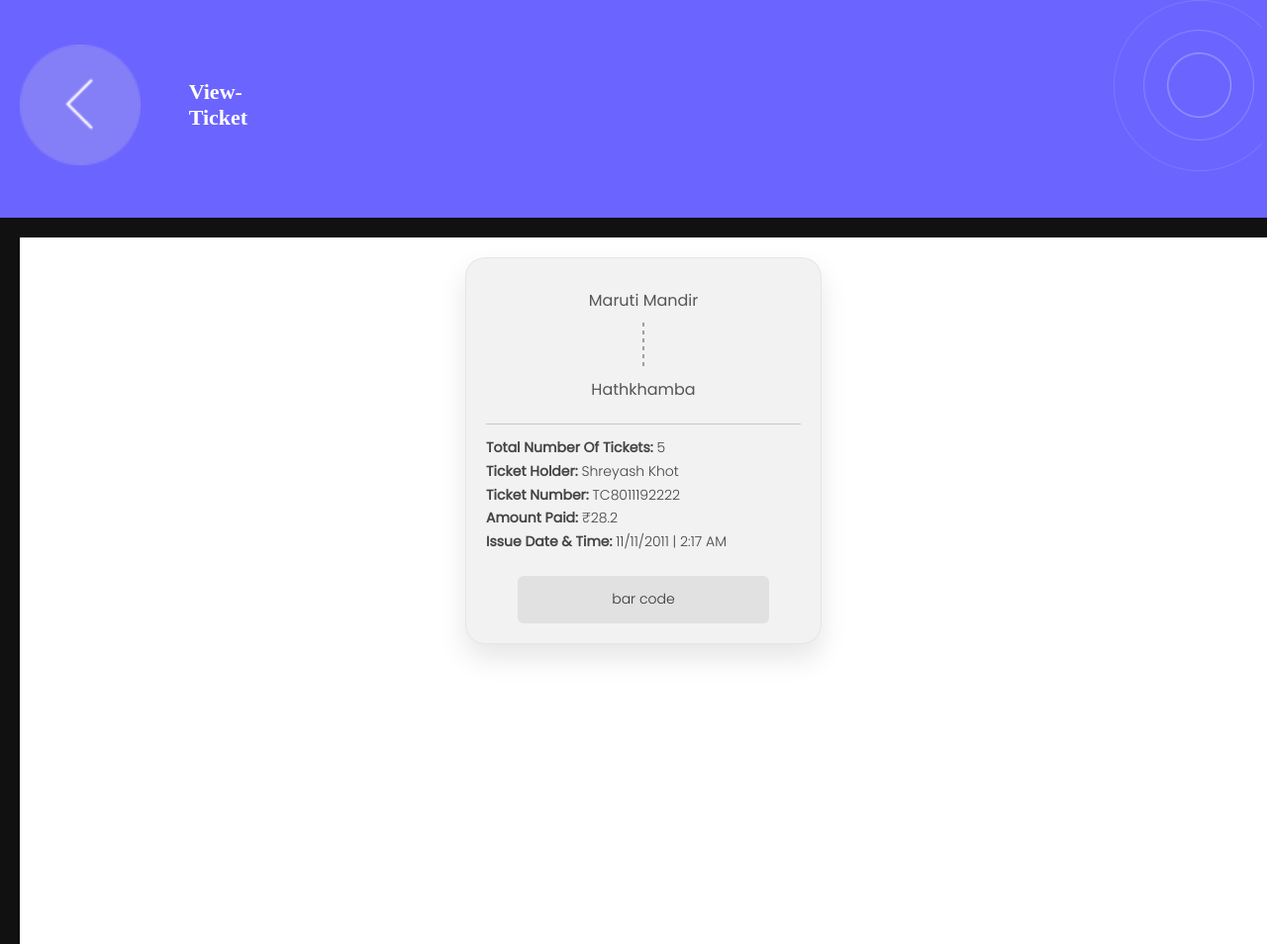
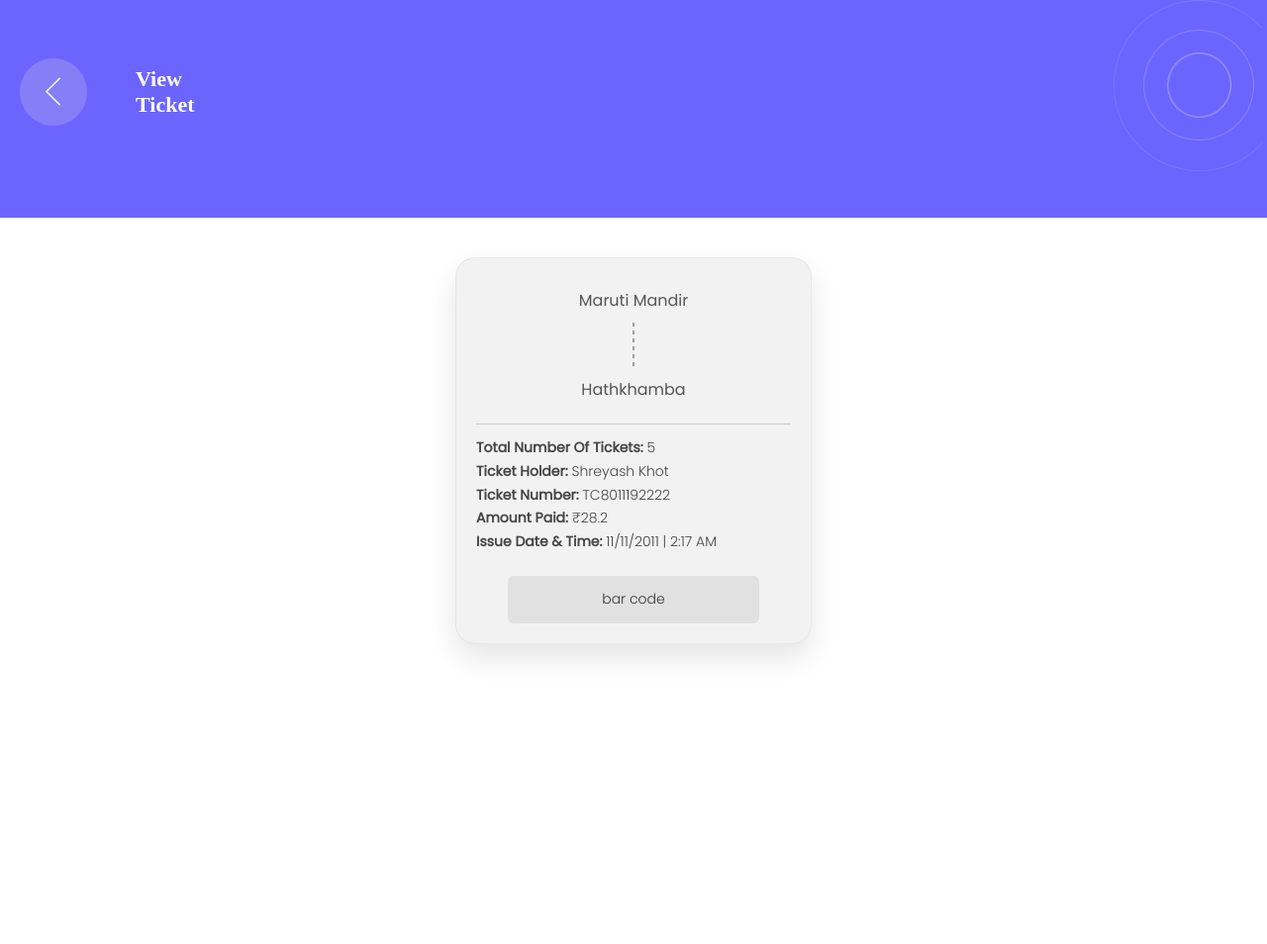
Before and after one commit to SarveshNavale/City-Bus-Ticketing-and-Tracking-Application, a Flask app: page /view_ticket in a window 1280 px wide. Shown: the whole page at 99% size. After the commit the page ends 665 px from the top, so only its background shows below. Run offline with Flask 3, Linux system fonts and the light colour scheme.

Commit message:
icon size and colors small change

```diff
--- a/templates/view_ticket.html
+++ b/templates/view_ticket.html
@@ -23,11 +23,11 @@
     body{
   margin:0;
   font-family:"Poppins", sans-serif;
-      background:#111;
+  background:#fff;
   color:var(--text);
 }
 
-    /* Header */
+    /* header */
     .bluebg {
     background-color: #6C64FF;
     height: 220px;
@@ -41,22 +41,22 @@
     left: 20px;
     display: flex;
     align-items: center;
-    gap: 49px;   /* 🔒 kept exactly like your admin page */
+    gap: 49px;
 }
 
 .backbutton img {
     width: 100%;
     height: 100%;
     object-fit: contain;
-    display: flaot;   /* 🔒 kept same */
+    display: flaot;
 }
 
 .topcircles {
     position: absolute;
     right: 5px;
     top: 0px;
+
 }
-
     .back{
       width:46px;height:46px;border-radius:50%;
       background:rgba(255,255,255,0.1);
@@ -71,10 +71,9 @@
 
     .page{
   background:#fff;
-      min-height:calc(100vh - 86px);
-      padding:20px 0 50px;
+  min-height:calc(100vh - 220px);
+  padding:40px 0;
 }
-
     .wrap{
       display:flex;
       justify-content:center;
@@ -141,21 +140,20 @@
 </head>
 <body>
 
-
+<!-- HEADER -->
   <div class="bluebg">
-
+    <a href="/backtohome" style="text-decoration: none; color: inherit; outline: none; -webkit-tap-highlight-color: transparent;">
     <div class="backbutton">
         <img src="{{ url_for('static', filename='Assets/images/back-button.png') }}">
-        <p style="font-size: 22px; font-family: 'Hind Guntur'; font-weight:600; color:white;">View-Ticket</p>
+        <p style="font-size: 22px; font-family: 'Hind Guntur'; font-weight:600; color:white;"> View<br>Ticket</p>
     </div>
+    </a>
 
     <div class="topcircles">
         <img src="{{ url_for('static', filename='Assets/images/Just-circles.png') }}" style="width:150px;">
     </div>
 
 </div>
-
-<div style="padding-left:20px; padding-top:20px;">
   <div class="page">
     <div class="wrap">
       <div class="card">
@@ -175,13 +173,8 @@
     <div><strong> Amount Paid: </strong> ₹{{ amount_paid }} <br>
    <div><strong> Issue Date & Time: </strong> {{ issue_datetime }}
           </div>
-
-
         <div class="barcode">bar code</div>
-
       </div>
     </div>
-  </div>
-
 </body>
 </html>
```
Lines whose indentation alone changed are shown as unchanged.
